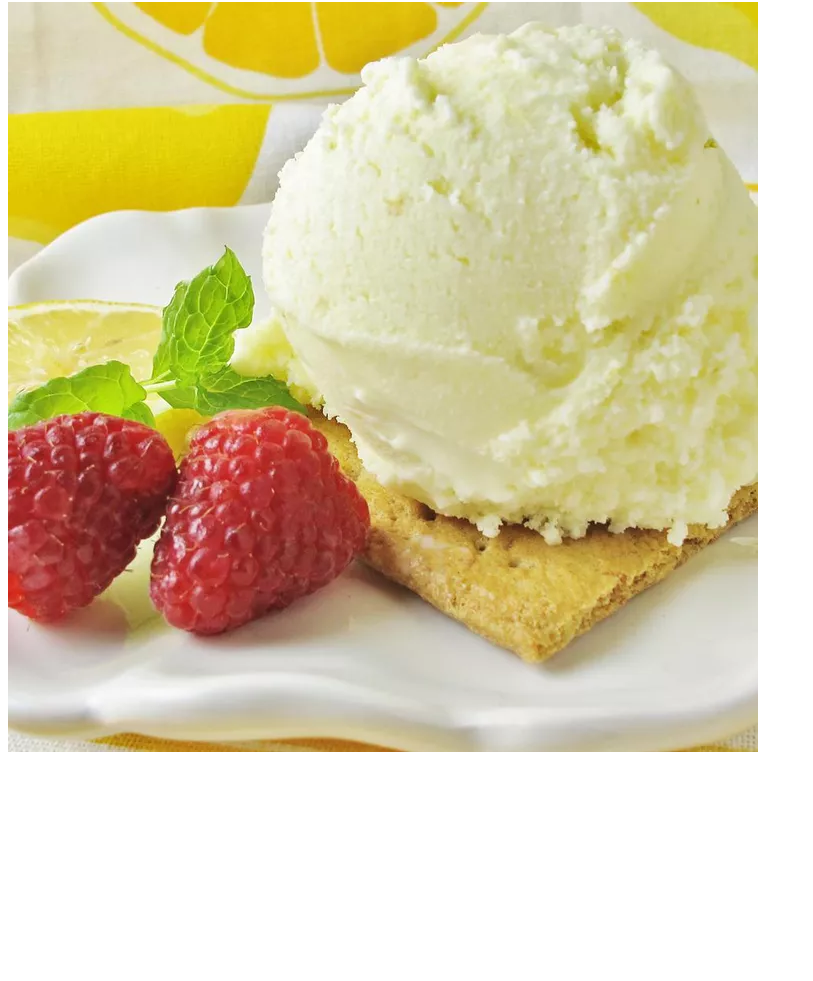
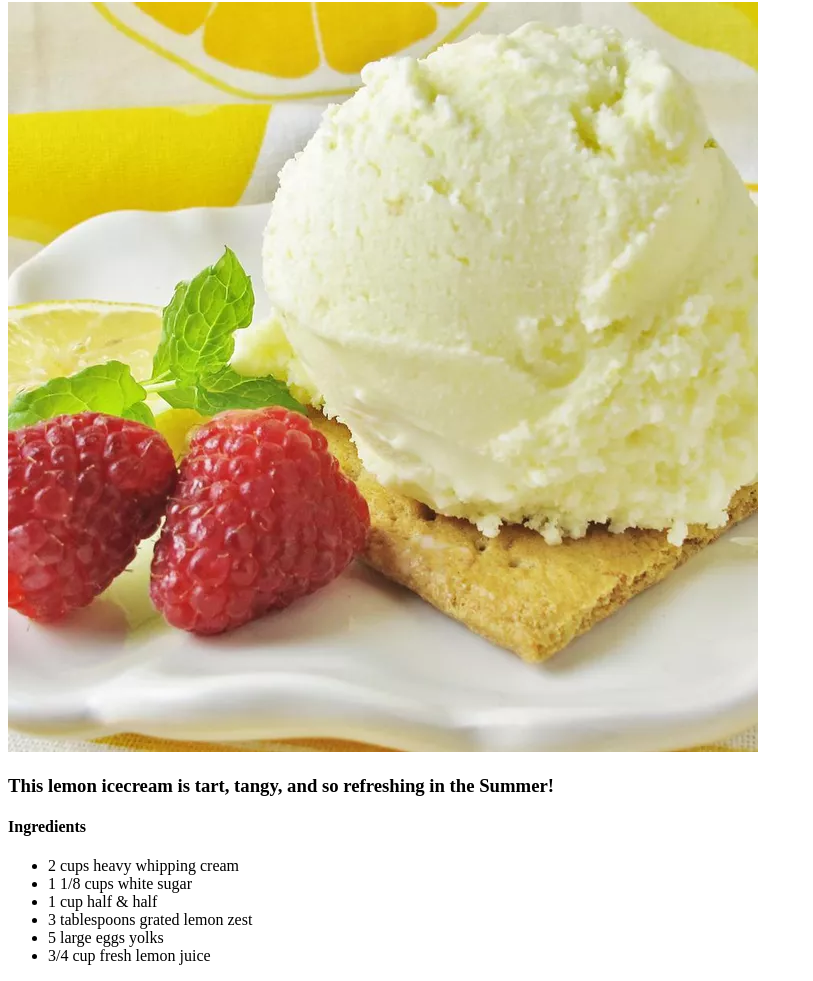
Before and after one commit to Elaiche/odin-recipes, a plain HTML site: page recipes/super-lemon-icecream.html in a window 1280 px wide. Shown: the part 78-1059 px from the top of the page, without its empty margins (0-813 px from the left). Before the commit the page ends 842 px from the top, so only its background shows below. Drawn offline with Linux system fonts and the light colour scheme.

Commit message:
Add ingredients to super-lemon-icream.html

```diff
--- a/recipes/super-lemon-icecream.html
+++ b/recipes/super-lemon-icecream.html
@@ -16,6 +16,18 @@
 
 	<img src="../images/lemon-icecream.jpg" alt="a scoop of lemon icecream on top of a graham cracker with raspberries, mint, and a slice of lemon as garnish">
 
+	<h3>This lemon icecream is tart, tangy, and so refreshing in the Summer!</h3>
+
+	<h4>Ingredients</h4>
+
+	<ul>
+		<li>2 cups heavy whipping cream</li>
+		<li>1 1/8 cups white sugar</li>
+		<li>1 cup half & half</li>
+		<li>3 tablespoons grated lemon zest</li>
+		<li>5 large eggs yolks</li>
+		<li>3/4 cup fresh lemon juice</li>
+
 </body>
 
 </html>
```
